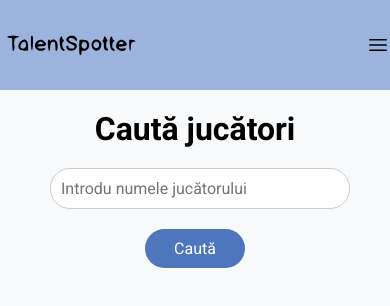
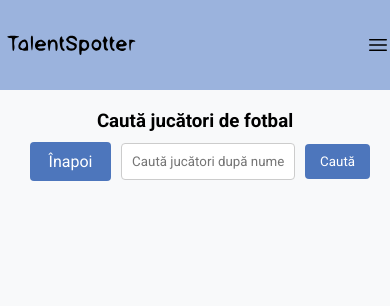
Before and after one commit to ditzaa/bachelor, a React (Vite) app in the folder frontend/: page /search/player in a window 390 px wide. Shown: the top 306 px of the page. Built offline with nearby package versions, Linux system fonts and the light colour scheme.

Commit message:
Modified searchs

```diff
--- /dev/null
+++ b/frontend/src/Components/Search/SearchComponent.css
@@ -0,0 +1,65 @@
+/* Font import */
+@import url("https://fonts.googleapis.com/css2?family=Roboto:wght@400;700&display=swap");
+
+body {
+  font-family: "Roboto", sans-serif;
+}
+
+.search-container {
+  display: flex;
+  flex-direction: column;
+  align-items: center;
+  padding-top: 20px;
+}
+
+.search-header {
+  font-size: 24px;
+  margin-bottom: 20px;
+}
+
+.search-bar {
+  display: flex;
+  align-items: center;
+  margin-bottom: 20px;
+}
+
+.search-bar input {
+  padding: 12px;
+  border: 1px solid #ccc;
+  border-radius: 4px;
+  flex: 1;
+  margin-right: 10px;
+  width: 300px;
+}
+
+.search-bar button {
+  padding: 12px 20px;
+  background-color: var(--primary);
+  color: #fff;
+  border: none;
+  border-radius: 4px;
+  cursor: pointer;
+  font-size: 16px;
+}
+
+.back-button {
+  margin-top: 20px;
+  padding: 10px 15px;
+  background-color: var(--secondary);
+  color: #fff;
+  border: none;
+  border-radius: 4px;
+  cursor: pointer;
+  font-size: 16px;
+}
+
+.search-bar button:hover,
+.back-button:hover {
+  background-color: #0056b3;
+}
+
+@media (max-width: 768px) {
+  .search-bar input {
+    width: 100%;
+  }
+}
--- a/frontend/src/Pages/Dashboard.css
+++ b/frontend/src/Pages/Dashboard.css
@@ -5,12 +5,6 @@
   margin: 0;
   padding: 0;
   box-sizing: border-box;
-}
-
-html,
-body {
-  height: 100%;
-  overflow: hidden; /* Prevenirea scroll-ului */
 }
 
 .navbar-dash {
--- a/frontend/src/Pages/Dashboard.jsx
+++ b/frontend/src/Pages/Dashboard.jsx
@@ -26,6 +26,7 @@ const Dashboard = () => {
   return (
     <>
       <NavbarDash />
+
       <div className="dashboard-banner-container">
         <img
           src={BannerBackground}
--- a/frontend/src/Pages/FriendComponent.css
+++ b/frontend/src/Pages/FriendComponent.css
@@ -12,14 +12,14 @@ body {
   padding-top: 20px;
 }
 
-.user-search-bar {
+.search-bar {
   width: 400px;
   display: flex;
   align-items: center;
   margin-bottom: 20px;
 }
 
-.user-search-bar input {
+.search-bar input {
   padding: 10px;
   border: 1px solid #ccc;
   border-radius: 4px;
@@ -27,7 +27,7 @@ body {
   margin-right: 10px;
 }
 
-.user-search-bar button {
+.search-bar button {
   padding: 10px 15px;
   background-color: var(--primary);
   color: #fff;
@@ -36,7 +36,7 @@ body {
   cursor: pointer;
 }
 
-.user-search-bar button:hover {
+.search-bar button:hover {
   background-color: #555;
 }
 
@@ -99,7 +99,7 @@ body {
     width: 90%;
   }
 
-  .user-search-bar {
+  .search-bar {
     width: 100%;
   }
 
--- a/frontend/src/Pages/FriendComponent.jsx
+++ b/frontend/src/Pages/FriendComponent.jsx
@@ -1,5 +1,5 @@
 import React, { useState, useEffect } from "react";
-import { useParams } from "react-router-dom";
+import { useParams, useNavigate } from "react-router-dom";
 import axios from "axios";
 import NavbarDash from "../Components/Dashboard/NavbarDash";
 import "./FriendComponent.css";
@@ -9,6 +9,7 @@ const UserSearchBar = () => {
   const [searchTerm, setSearchTerm] = useState("");
   const [searchResults, setSearchResults] = useState([]);
   const [isFriend, setIsFriend] = useState({});
+  const navigate = useNavigate();
 
   const handleSearch = async () => {
     try {
@@ -23,6 +24,12 @@ const UserSearchBar = () => {
 
   const handleInputChange = (event) => {
     setSearchTerm(event.target.value);
+  };
+
+  const handleKeyPress = (event) => {
+    if (event.key === "Enter") {
+      handleSearch();
+    }
   };
 
   const handleAddFriend = async (friendId) => {
@@ -48,6 +55,10 @@ const UserSearchBar = () => {
     }
   };
 
+  const handleBack = () => {
+    navigate(-1);
+  };
+
   useEffect(() => {
     if (searchResults.length > 0) {
       const updatedIsFriend = searchResults.reduce((acc, user) => {
@@ -62,12 +73,16 @@ const UserSearchBar = () => {
     <>
       <NavbarDash />
       <div className="user-search-container">
-        <div className="user-search-bar">
+        <div className="search-bar">
+          <button className="back-button" onClick={handleBack}>
+            Înapoi
+          </button>
           <input
             type="text"
             placeholder="Caută utilizator după numele de utilizator"
             value={searchTerm}
             onChange={handleInputChange}
+            onKeyPress={handleKeyPress}
           />
           <button onClick={handleSearch}>Caută</button>
         </div>
--- a/frontend/src/Pages/SearchClubs.jsx
+++ b/frontend/src/Pages/SearchClubs.jsx
@@ -22,13 +22,10 @@ const SearchClubs = () => {
 
   const handleClubClick = async (teamId, teamName) => {
     try {
-      // Cererea către backend pentru a obține id-ul Transfermarkt
       const response = await axios.get(
         `http://localhost:1234/api/club/${teamName}`
       );
       const transfermarktId = response.data.id;
-
-      // Redirecționăm către ClubDetails cu id-ul de la Transfermarkt
       navigate(`/club-details/${transfermarktId}`);
     } catch (error) {
       console.error("Error fetching Transfermarkt ID:", error);
@@ -36,23 +33,34 @@ const SearchClubs = () => {
   };
 
   const handleBack = () => {
-    navigate.goBack();
+    navigate(-1);
   };
 
   const handleInputChange = (event) => {
     setSearchTerm(event.target.value);
   };
 
+  const handleKeyPress = (event) => {
+    if (event.key === "Enter") {
+      handleSearch();
+    }
+  };
+
   return (
     <>
       <NavbarDash />
       <div className="search-clubs-container">
+        <h3>Caută cluburi de fotbal</h3>
         <div className="search-bar">
+          <button className="back-button" onClick={handleBack}>
+            Înapoi
+          </button>
           <input
             type="text"
             placeholder="Caută cluburi după nume"
             value={searchTerm}
             onChange={handleInputChange}
+            onKeyPress={handleKeyPress}
           />
           <button onClick={handleSearch}>Caută</button>
         </div>
--- a/frontend/src/Pages/SearchPlayer.css
+++ b/frontend/src/Pages/SearchPlayer.css
@@ -7,28 +7,28 @@
   min-height: 100vh;
 }
 
-.search-input {
-  width: 500px;
-  padding: 10px;
-  margin: 20px 0;
-  border: 1px solid #ccc;
-  border-radius: 20px;
-  font-size: 16px;
+.search-bar {
+  width: 400px;
+  display: flex;
+  align-items: center;
+  margin-bottom: 20px;
 }
 
-.search-button {
-  width: 120px;
+.search-bar input {
   padding: 10px;
-  background-color: var(--primary);
-  color: white;
-  border: none;
-  border-radius: 20px;
-  cursor: pointer;
-  font-size: 16px;
+  border: 1px solid #ccc;
+  border-radius: 4px;
+  flex: 1;
+  margin-right: 10px;
 }
 
-.search-button:hover {
-  background-color: #0056b3;
+.search-bar button {
+  padding: 10px 15px;
+  background-color: var(--primary);
+  color: #fff;
+  border: none;
+  border-radius: 4px;
+  cursor: pointer;
 }
 
 .results-container {
@@ -49,13 +49,27 @@
   box-shadow: 0 0 10px rgba(0, 0, 0, 0.1);
 }
 
+.player-info h2 {
+  font-size: 18px;
+  margin-bottom: 10px;
+}
+
+.player-info p {
+  font-size: 16px;
+}
+
+.player-image {
+  width: 100%;
+  height: auto;
+}
+
 @media (max-width: 768px) {
-  .search-input {
-    width: 80%;
+  .search-bar {
+    width: 100%;
   }
 
-  .search-button {
-    width: 100px;
+  .results-container {
+    width: 100%;
   }
 
   .player-card {
--- a/frontend/src/Pages/SearchPlayer.jsx
+++ b/frontend/src/Pages/SearchPlayer.jsx
@@ -32,25 +32,42 @@ const SearchPlayer = () => {
     }
   };
 
+  const handleBack = () => {
+    navigate(-1);
+  };
+
+  const handleInputChange = (event) => {
+    setSearchTerm(event.target.value);
+  };
+
+  const handleKeyPress = (event) => {
+    if (event.key === "Enter") {
+      handleSearch();
+    }
+  };
+
   return (
     <>
       <NavbarDash />
       <div className="search-players-container">
-        <h1>Caută jucători</h1>
+        <h3>Caută jucători de fotbal</h3>
+        <div className="search-bar">
+          <button className="back-button" onClick={handleBack}>
+            Înapoi
+          </button>
           <input
             type="text"
-          placeholder="Introdu numele jucătorului"
+            placeholder="Caută jucători după nume"
             value={searchTerm}
-          onChange={(e) => setSearchTerm(e.target.value)}
-          className="search-input"
-          style={{ width: "300px", marginLeft: "10px" }}
+            onChange={handleInputChange}
+            onKeyPress={handleKeyPress}
           />
-        <button onClick={handleSearch} className="search-button">
-          Caută
-        </button>
+          <button onClick={handleSearch}>Caută</button>
+        </div>
+
+        {players.length > 0 && (
           <div className="results-container">
-          {players &&
-            players.map((player) => (
+            {players.map((player) => (
               <div
                 key={player.idPlayer}
                 className="player-card"
@@ -72,6 +89,7 @@ const SearchPlayer = () => {
               </div>
             ))}
           </div>
+        )}
       </div>
     </>
   );
```
Also changed, not shown: frontend/src/Components/Search/SearchComponent.jsx (added, +47 -0 lines). Lines whose indentation alone changed are shown as unchanged.
